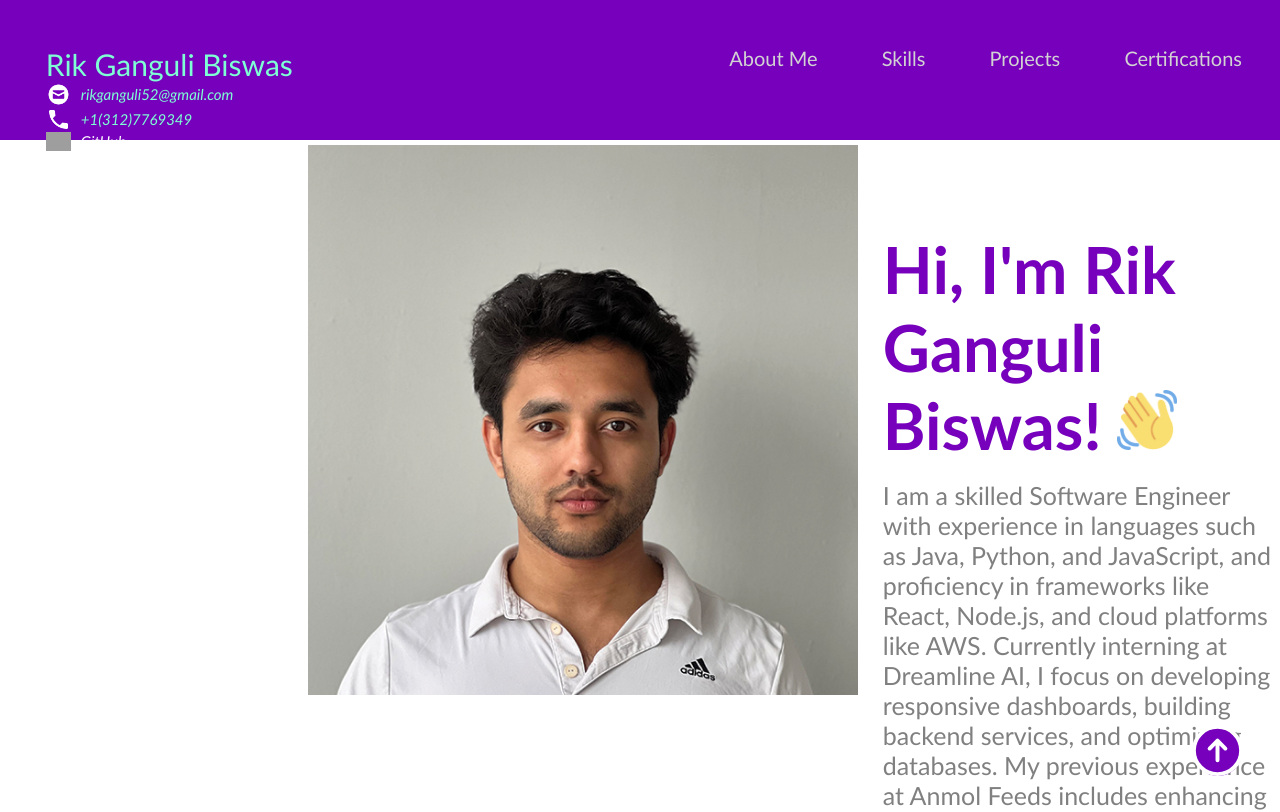
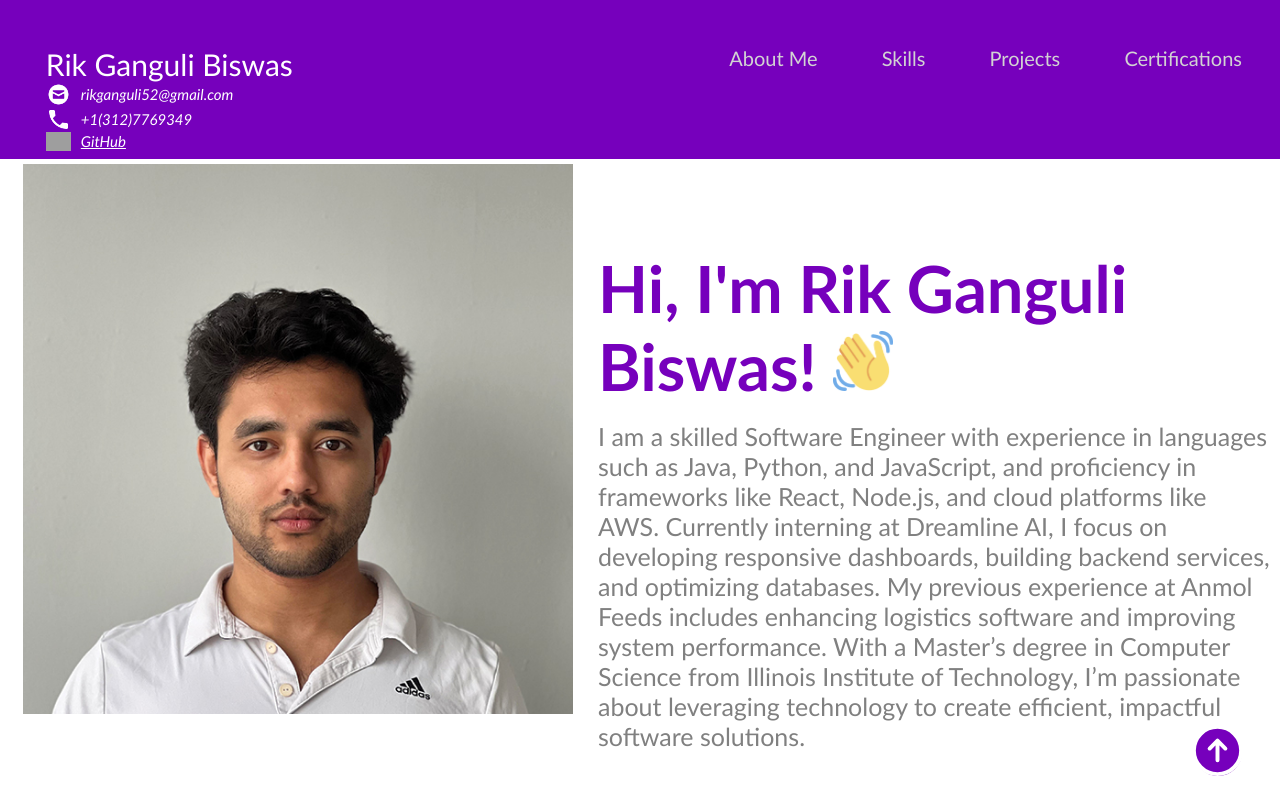
Before and after one commit to RikGanguli/my-portfolio, a plain HTML site: page index.html in a window 1280 px wide. Shown: the top 812 px of the page. Drawn offline with Linux system fonts and the light colour scheme; grey boxes are pictures that could not be loaded.

Commit message:
Update style.css

```diff
--- a/style.css
+++ b/style.css
@@ -12,7 +12,7 @@ body {
   margin-top:-1cm;
   padding-top: 2cm;
   padding-bottom: 2cm;
-  height: 5mm;
+  height: 10mm;
  }
 
 .topmenu {
@@ -37,7 +37,7 @@ body {
 .profile_name {
   float: left;
   padding-left: 2cm;
-  color: aquamarine;
+  color: white;
   font-size: 30px;
 }
 
```
